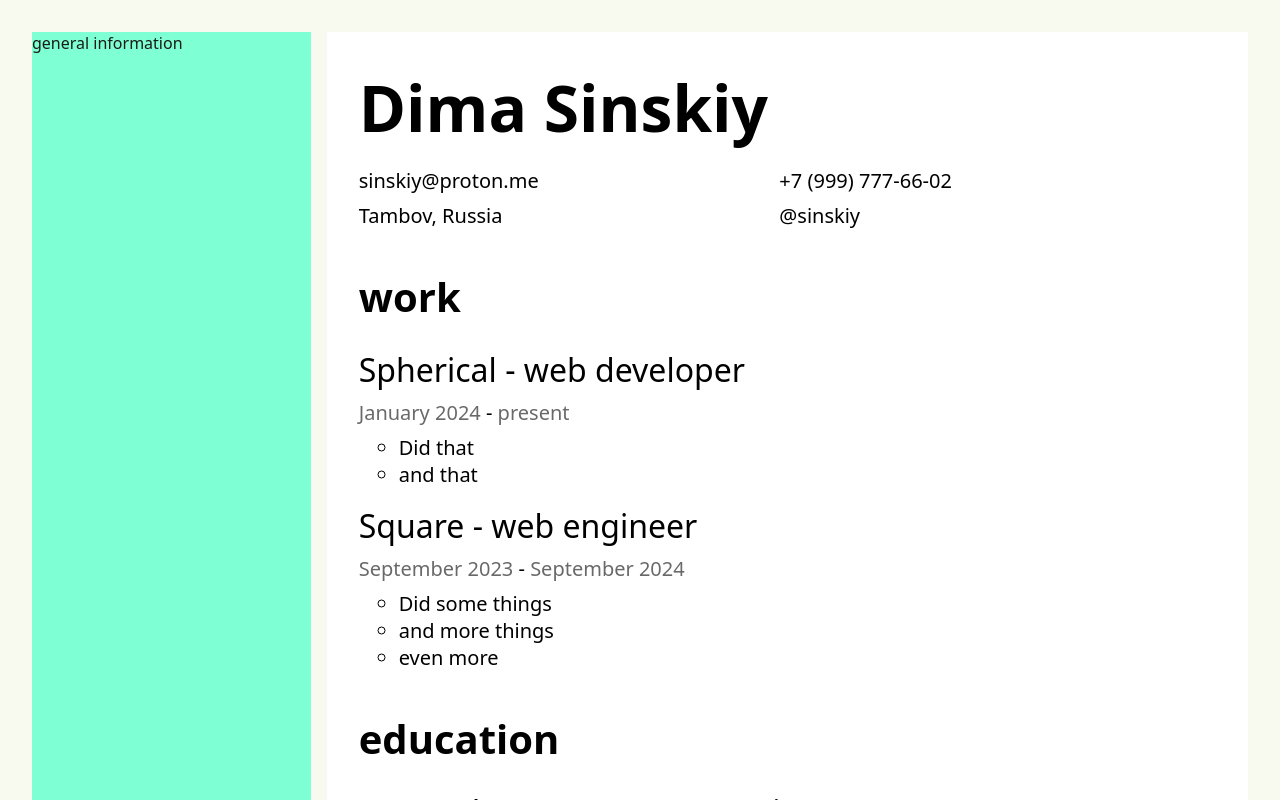
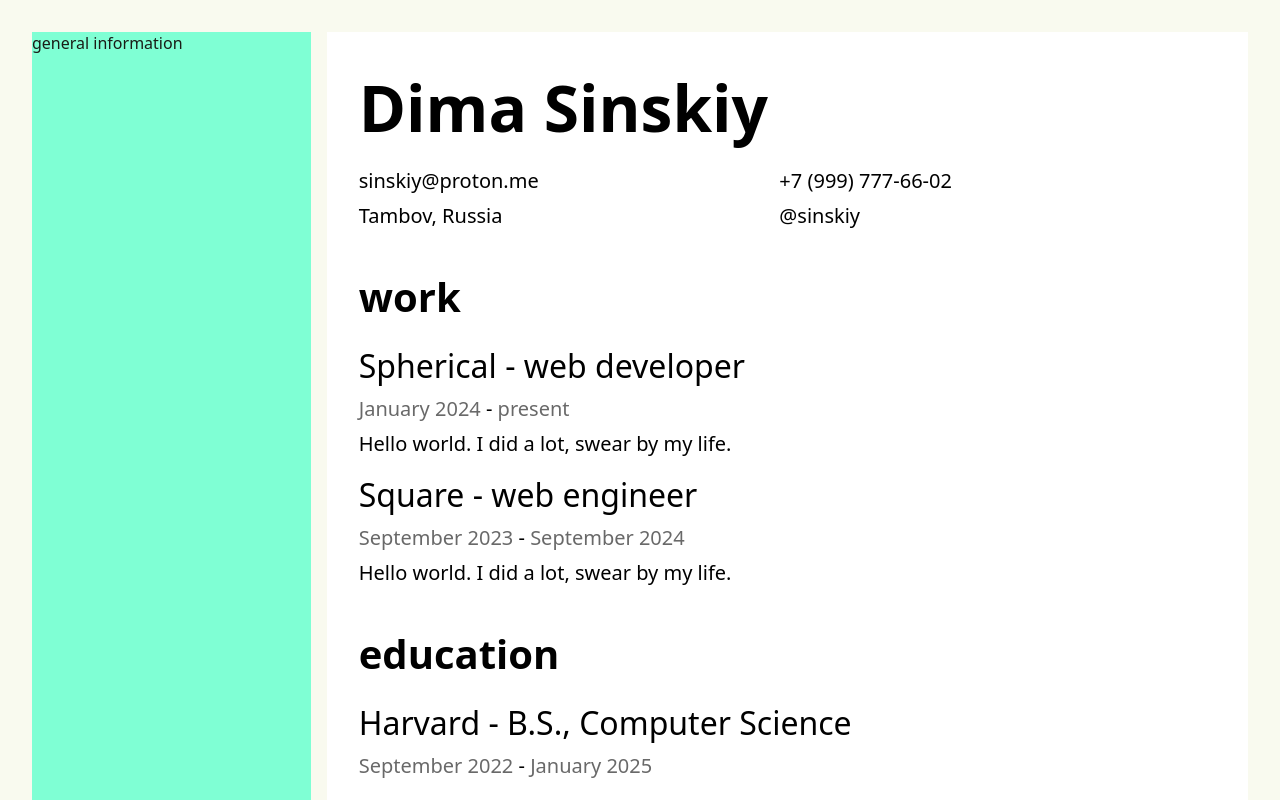
Before and after one commit to sinskiy/odin-cv, a React (Vite) app: page / in a window 1280 px wide. Shown: the top 800 px of the page. Built offline with nearby package versions, Linux system fonts and the light colour scheme.

Commit message:
feat: add company description instead of responsibilities

```diff
--- a/src/components/App.jsx
+++ b/src/components/App.jsx
@@ -18,18 +18,14 @@
           {
             title: "web developer",
             company: "Spherical",
-            responsibilities: ["Did that", "and that"],
+            description: "Hello world. I did a lot, swear by my life.",
             start: new Date("January 5, 2024"),
             end: "present",
           },
           {
             title: "web engineer",
             company: "Square",
-            responsibilities: [
-              "Did some things",
-              "and more things",
-              "even more",
-            ],
+            description: "Hello world. I did a lot, swear by my life.",
             start: new Date("September 1, 2023"),
             end: new Date("September 1, 2024"),
           },
--- a/src/components/Resume.jsx
+++ b/src/components/Resume.jsx
@@ -22,11 +22,7 @@
               <p>
                 <MonthYear time={job.start} /> - <MonthYear time={job.end} />
               </p>
-              <ul className="responsibilities">
-                {job.responsibilities.map((responsibility) => (
-                  <li>{responsibility}</li>
-                ))}
-              </ul>
+              <p>{job.description}</p>
             </li>
           ))}
         </ul>
--- a/src/styles/Resume.css
+++ b/src/styles/Resume.css
@@ -10,6 +10,11 @@
 .resume h1 {
   font-size: 4rem;
   margin-bottom: 1rem;
+}
+
+.resume time {
+  font-weight: 400;
+  color: dimgray;
 }
 
 .resume .additional {
@@ -29,7 +34,7 @@
   font-size: 1.25rem;
 }
 .resume section h2 {
-  margin-bottom: 1.5rem;
+  margin-bottom: 1.25rem;
   font-size: 2.5rem;
 }
 
@@ -38,23 +43,14 @@
   font-weight: 400;
 }
 
-.resume .work-list > li {
+.resume .work-list li {
   display: flex;
   flex-direction: column;
   gap: 0.5rem;
   margin-top: 1rem;
 }
 
-.resume .work-list .company {
+.resume .company,
+.institution {
   font-weight: 500;
 }
-
-.resume time {
-  font-weight: 400;
-  color: dimgray;
-}
-
-.resume .responsibilities {
-  list-style: circle;
-  padding-left: 2.5rem;
-}
```
